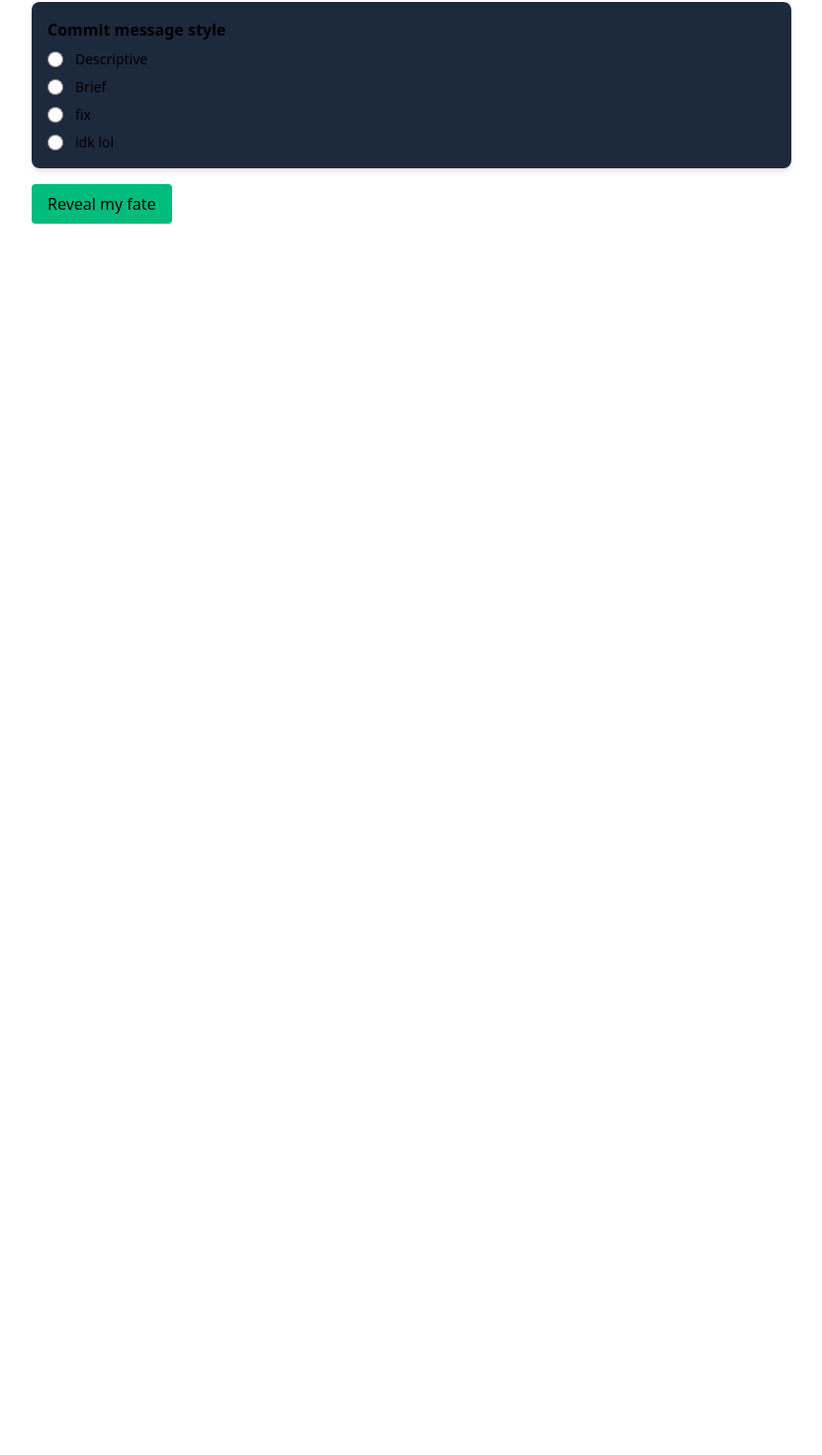
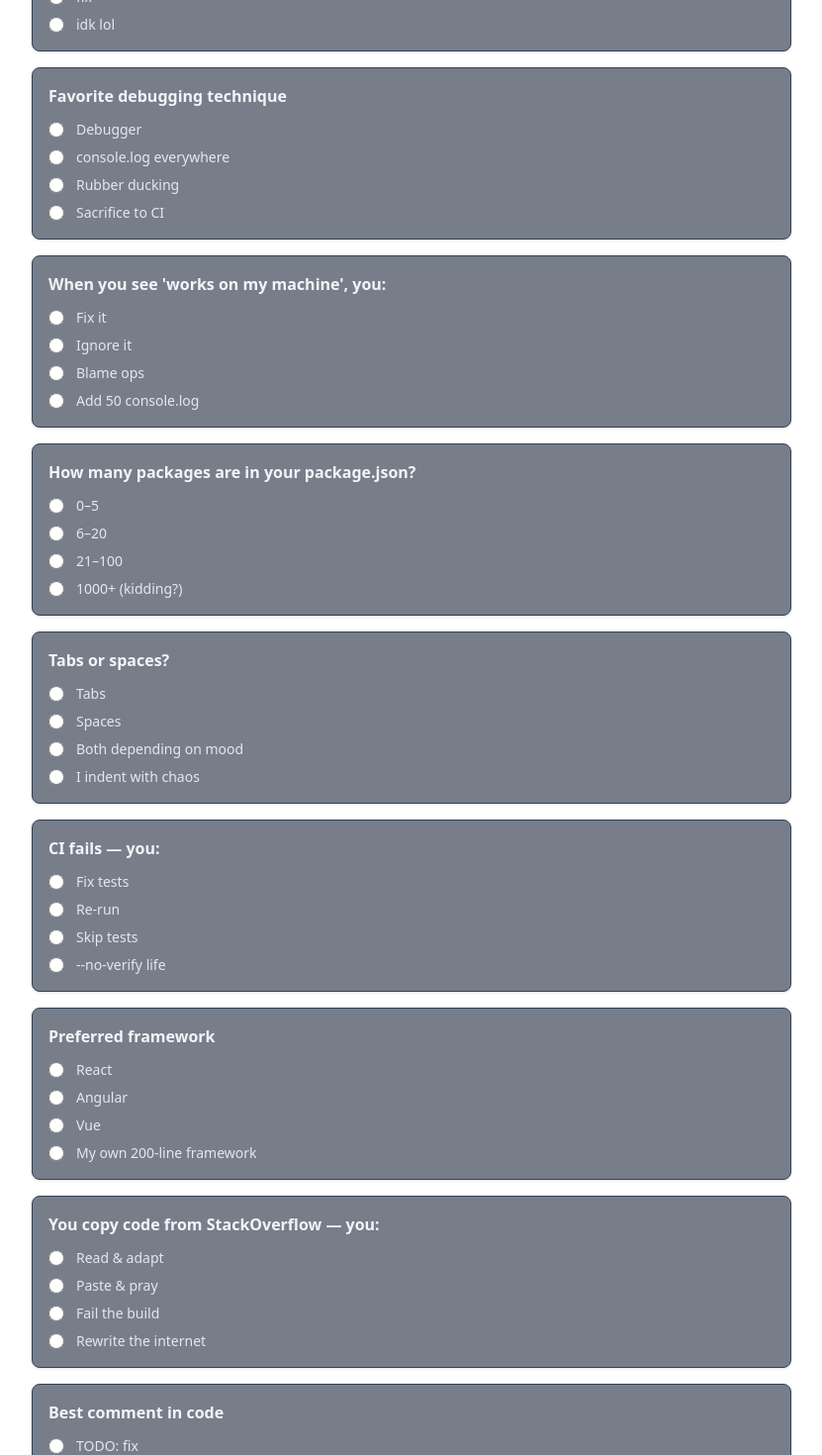
Before and after one commit to KrishnanKamatchi/Sh-ttyCoderAnalyzer, a React (Vite) app: page / in a window 1280 px wide. Shown: the part 420-1890 px from the top of the page at 99% size, without its empty margins (224-1055 px from the left). Before the commit the page ends 800 px from the top, so only its background shows below. Built offline with nearby package versions, Linux system fonts and the light colour scheme.

Commit message:
This is pain in the ..

```diff
--- a/src/components/QuestionCard.tsx
+++ b/src/components/QuestionCard.tsx
@@ -1,10 +1,21 @@
-export default function QuestionCard({ q, value, onChange }) {
+import type { Question } from "../types/types";
+
+type Props = {
+  q: Question;
+  value?: number;
+  onChange: (qId: string, score: number) => void;
+};
+
+export default function QuestionCard({ q, value, onChange }: Props) {
   return (
-    <div className="p-4 bg-slate-800 rounded-lg shadow-md">
-      <div className="font-semibold mb-2">{q.text}</div>
-      <div className="space-y-2">
+    <div className="p-4 bg-slate-800/60 rounded-lg shadow-sm border border-slate-700">
+      <div className="font-semibold mb-3 text-slate-100">{q.text}</div>
+      <div className="flex flex-col gap-2">
         {q.options.map((opt, idx) => (
-          <label key={idx} className="flex items-center gap-3 cursor-pointer">
+          <label
+            key={idx}
+            className="flex items-center gap-3 cursor-pointer select-none"
+          >
             <input
               type="radio"
               name={q.id}
@@ -12,7 +23,7 @@ export default function QuestionCard({ q, value, onChange }) {
               onChange={() => onChange(q.id, opt.score)}
               className="w-4 h-4"
             />
-            <span className="text-sm">{opt.label}</span>
+            <span className="text-sm text-slate-200">{opt.label}</span>
           </label>
         ))}
       </div>
--- a/src/components/Quiz.tsx
+++ b/src/components/Quiz.tsx
@@ -1,24 +1,27 @@
+import React, { useState } from "react";
 import QuestionCard from "./QuestionCard";
+import ResultCard from "./ResultCard";
 import { QUESTIONS } from "../data/questions";
 import { computeScore, mapToCategory } from "../utils/scoring";
-import ResultCard from "./ResultCard";
-import { useState } from "react";
+import type { AnswersMap, Category } from "../types/types";
+import type { JSX } from "react/jsx-dev-runtime";
 
-export default function Quiz() {
-  const [answers, setAnswers] = useState({});
-  const [showResult, setShowResult] = useState(false);
+export default function Quiz(): JSX.Element {
+  const [answers, setAnswers] = useState<AnswersMap>({});
+  const [showResult, setShowResult] = useState<boolean>(false);
 
-  function handleChange(qId, score) {
+  function handleChange(qId: string, score: number): void {
     setAnswers((prev) => ({ ...prev, [qId]: score }));
   }
 
-  function handleSubmit(e) {
+  function handleSubmit(e: React.FormEvent<HTMLFormElement>): void {
     e.preventDefault();
     setShowResult(true);
   }
 
   const total = computeScore(answers);
-  const category = mapToCategory(total, QUESTIONS.length * 10);
+  const maxPossible = QUESTIONS.length * 10;
+  const category: Category = mapToCategory(total, maxPossible);
 
   if (showResult) {
     return (
@@ -43,8 +46,12 @@ export default function Quiz() {
           onChange={handleChange}
         />
       ))}
+
       <div className="flex gap-3">
-        <button type="submit" className="px-4 py-2 bg-emerald-500 rounded">
+        <button
+          type="submit"
+          className="px-4 py-2 bg-emerald-500 rounded-md font-semibold"
+        >
           Reveal my fate
         </button>
       </div>
--- a/src/components/ResultCard.tsx
+++ b/src/components/ResultCard.tsx
@@ -1,21 +1,47 @@
 import Confetti from "react-confetti";
+import type { Category } from "../types/types";
 
-export default function ResultCard({ total, category, onRestart }) {
-  const showConfetti = total > 70;
+type Props = {
+  total: number;
+  category: Category;
+  onRestart: () => void;
+};
+
+export default function ResultCard({ total, category, onRestart }: Props) {
+  const showConfetti = total > 60;
+  const id = "result-card";
+
   return (
-    <div className="p-6 bg-gradient-to-r from-purple-700 to-pink-600 rounded-xl text-white shadow-xl relative">
+    <div
+      id={id}
+      className="p-6 rounded-xl shadow-2xl relative overflow-hidden"
+      style={{
+        background:
+          "linear-gradient(90deg, rgba(124,58,237,0.9) 0%, rgba(236,72,153,0.9) 100%)",
+        color: "white",
+      }}
+    >
       {showConfetti && <Confetti numberOfPieces={200} recycle={false} />}
-      <h2 className="text-2xl font-bold mb-2">Result: {category.label}</h2>
-      <p className="mb-4">Score: {total}</p>
-      <div className="mb-4 italic">Roast: {generateRoast(category.label)}</div>
+      <h2 className="text-3xl font-extrabold mb-2">{category.label}</h2>
+      <p className="mb-4 opacity-90">Score: {total}</p>
+      <blockquote className="italic mb-6 opacity-95">
+        {generateRoast(category.label)}
+      </blockquote>
+
       <div className="flex gap-3">
         <button
           onClick={onRestart}
-          className="px-4 py-2 bg-white text-slate-900 rounded"
+          className="px-4 py-2 bg-white text-slate-900 rounded-md font-semibold"
         >
           Try again
         </button>
-        <button className="px-4 py-2 border border-white rounded">
+
+        <button
+          onClick={() => {
+            alert("Share/export not implemented yet — will use html2canvas");
+          }}
+          className="px-4 py-2 border border-white rounded-md"
+        >
           Share (soon)
         </button>
       </div>
@@ -23,14 +49,15 @@ export default function ResultCard({ total, category, onRestart }) {
   );
 }
 
-function generateRoast(label) {
-  const roasts = {
+function generateRoast(label: string): string {
+  const roasts: Record<string, string> = {
     "Junior PleasantCoder": "You write comments and floss after commits. Cute.",
     "StackOverflow Enthusiast":
-      "You CTRL+C life and CTRL+V into production. Bold.",
-    "Spaghetti Wrangler": "Your code is art in a 3AM-hangover kinda way.",
-    "Sh*tty Architect": "Architecture by duct tape — but it works, somewhere.",
-    "Nuclear Dev": "You don't fix bugs. You redefine the problem space.",
+      "You copy solutions and call it engineering. Bold.",
+    "Spaghetti Wrangler": "Your app runs on duct tape and prayer. Keep going.",
+    "Sh*tty Architect":
+      "You design systems that scare the infra team. Respect.",
+    "Nuclear Dev": "You don't push to main — you detonate it. Absolute unit.",
   };
-  return roasts[label] || "Congrats, you're a mystery.";
+  return roasts[label] ?? "You're indescribable and probably dangerous.";
 }
--- a/src/data/questions.ts
+++ b/src/data/questions.ts
@@ -1,4 +1,6 @@
-export const QUESTIONS = [
+import type { Question } from "../types/types";
+
+export const QUESTIONS: Question[] = [
   {
     id: "q1",
     text: "How often do you push directly to main?",
@@ -19,4 +21,84 @@ export const QUESTIONS = [
       { label: "idk lol", score: 8 },
     ],
   },
+  {
+    id: "q3",
+    text: "Favorite debugging technique",
+    options: [
+      { label: "Debugger", score: 0 },
+      { label: "console.log everywhere", score: 4 },
+      { label: "Rubber ducking", score: 2 },
+      { label: "Sacrifice to CI", score: 7 },
+    ],
+  },
+  {
+    id: "q4",
+    text: "When you see 'works on my machine', you:",
+    options: [
+      { label: "Fix it", score: 0 },
+      { label: "Ignore it", score: 3 },
+      { label: "Blame ops", score: 6 },
+      { label: "Add 50 console.log", score: 8 },
+    ],
+  },
+  {
+    id: "q5",
+    text: "How many packages are in your package.json?",
+    options: [
+      { label: "0–5", score: 0 },
+      { label: "6–20", score: 2 },
+      { label: "21–100", score: 5 },
+      { label: "1000+ (kidding?)", score: 9 },
+    ],
+  },
+  {
+    id: "q6",
+    text: "Tabs or spaces?",
+    options: [
+      { label: "Tabs", score: 0 },
+      { label: "Spaces", score: 0 },
+      { label: "Both depending on mood", score: 4 },
+      { label: "I indent with chaos", score: 7 },
+    ],
+  },
+  {
+    id: "q7",
+    text: "CI fails — you:",
+    options: [
+      { label: "Fix tests", score: 0 },
+      { label: "Re-run", score: 2 },
+      { label: "Skip tests", score: 6 },
+      { label: "--no-verify life", score: 9 },
+    ],
+  },
+  {
+    id: "q8",
+    text: "Preferred framework",
+    options: [
+      { label: "React", score: 0 },
+      { label: "Angular", score: 2 },
+      { label: "Vue", score: 2 },
+      { label: "My own 200-line framework", score: 6 },
+    ],
+  },
+  {
+    id: "q9",
+    text: "You copy code from StackOverflow — you:",
+    options: [
+      { label: "Read & adapt", score: 0 },
+      { label: "Paste & pray", score: 6 },
+      { label: "Fail the build", score: 8 },
+      { label: "Rewrite the internet", score: 3 },
+    ],
+  },
+  {
+    id: "q10",
+    text: "Best comment in code",
+    options: [
+      { label: "TODO: fix", score: 0 },
+      { label: "WTF?", score: 4 },
+      { label: "Magic happens here", score: 6 },
+      { label: "ASCII art of a dragon", score: 7 },
+    ],
+  },
 ];
--- /dev/null
+++ b/src/types/types.ts
@@ -0,0 +1,17 @@
+export interface Option {
+  label: string;
+  score: number;
+}
+
+export interface Question {
+  id: string;
+  text: string;
+  options: Option[];
+}
+
+export type AnswersMap = Record<string, number | undefined>;
+
+export interface Category {
+  label: string;
+  band?: string;
+}
--- a/src/utils/scoring.ts
+++ b/src/utils/scoring.ts
@@ -1,10 +1,12 @@
-export function computeScore(answers) {
-  const total = Object.values(answers).reduce((s, v) => s + (v || 0), 0);
-  return total;
+import type { AnswersMap, Category } from "../types/types";
+
+export function computeScore(answers: AnswersMap): number {
+  return Object.values(answers).reduce((acc: number, v) => acc + (v ?? 0), 0);
 }
 
-export function mapToCategory(total, maxPossible = 150) {
-  const pct = (total / maxPossible) * 100;
+export function mapToCategory(total: number, maxPossible = 100): Category {
+  const pct = (total / Math.max(1, maxPossible)) * 100;
+
   if (pct <= 20) return { label: "Junior PleasantCoder", band: "mild" };
   if (pct <= 40) return { label: "StackOverflow Enthusiast", band: "mild" };
   if (pct <= 65) return { label: "Spaghetti Wrangler", band: "medium" };
```
